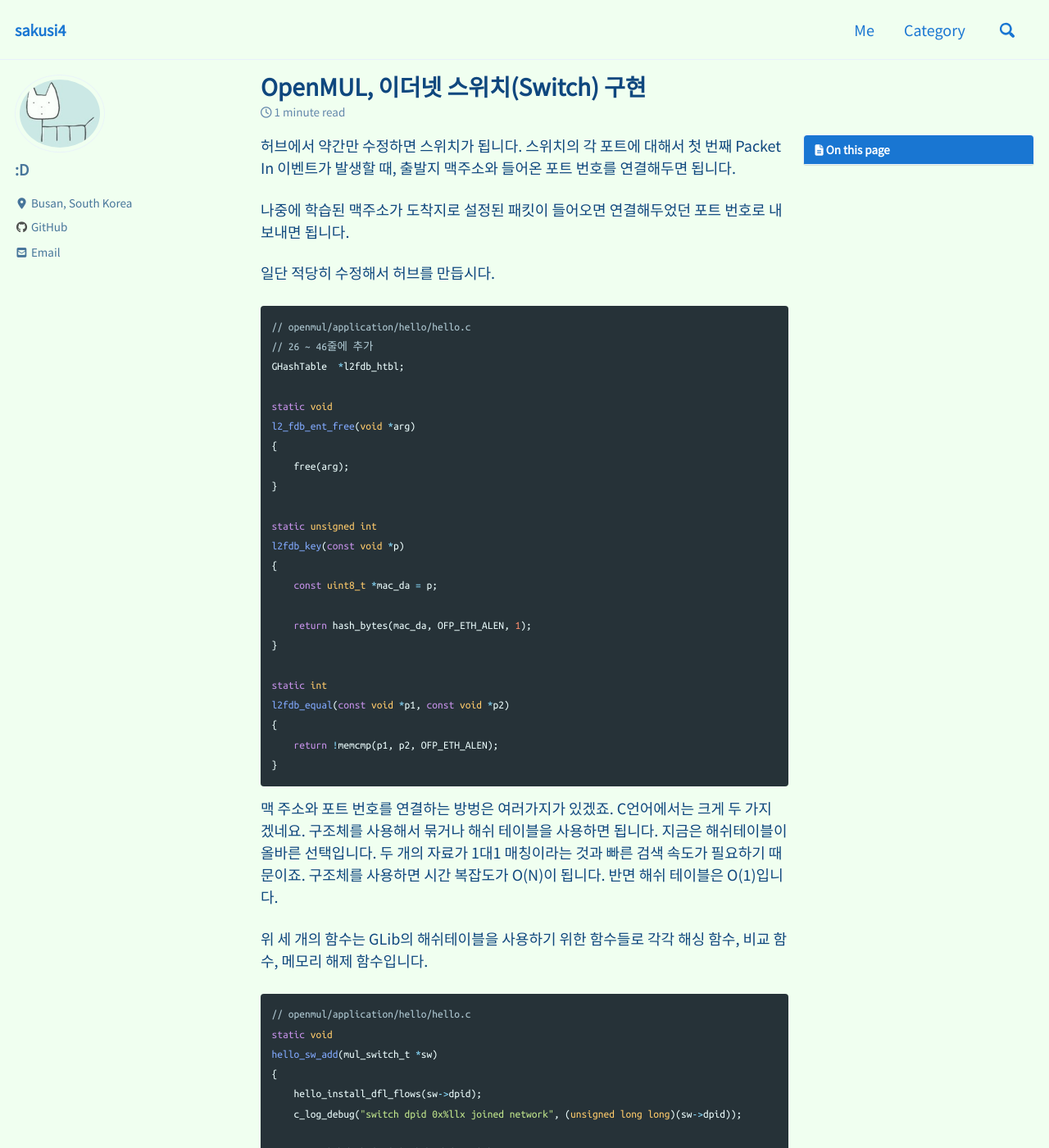
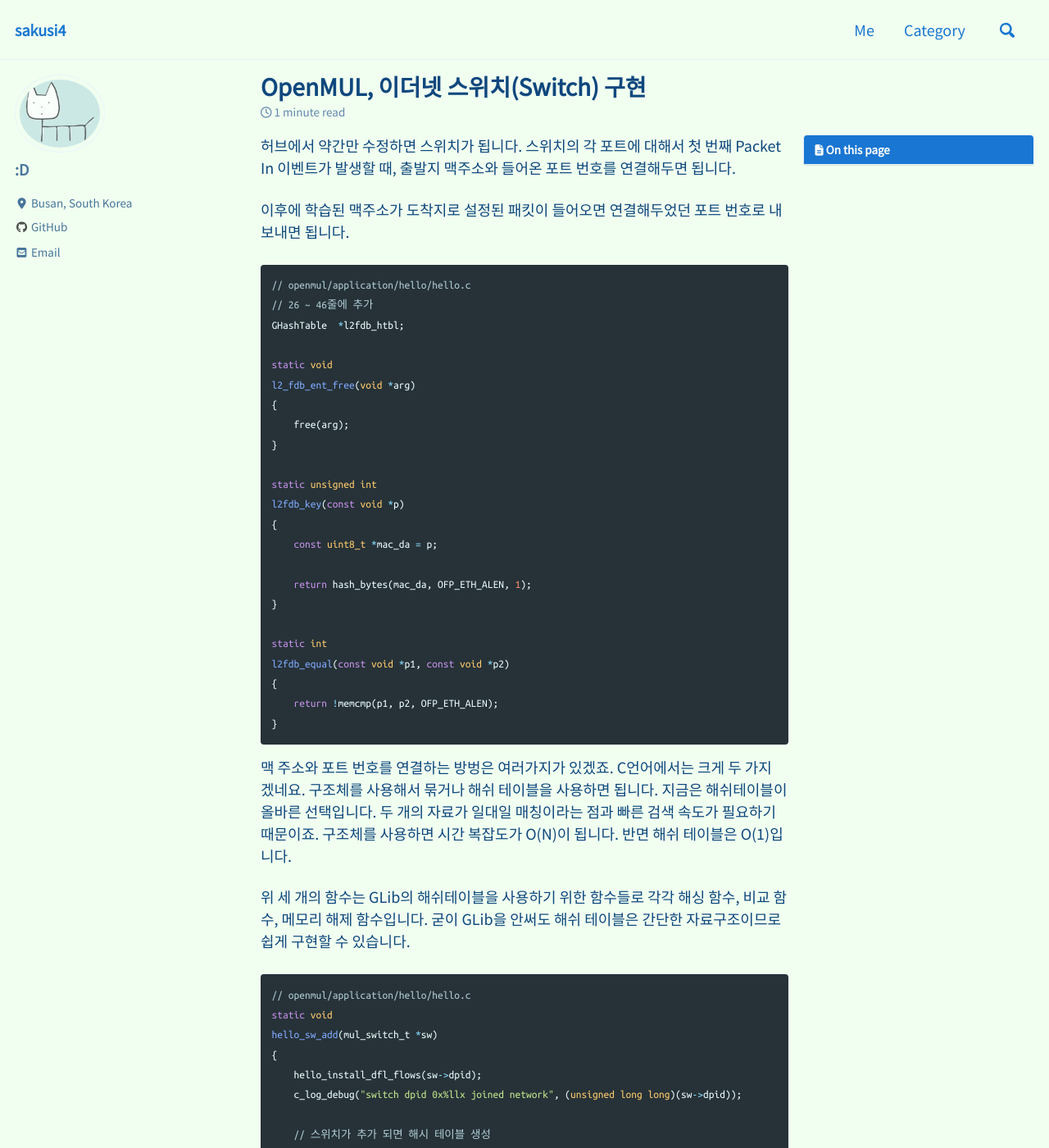
Before and after one commit to sakusi4/sakusi4.github.io, a Jekyll site: the page built from _posts/2020-12-04-OpenMUL-2.md, in a window 1280 px wide and 1400 px high. Shown: the whole window at 82% size. Built offline with Jekyll 4.4.1, drawn with Linux system fonts in a browser that asks for light colours; cached includes are drawn as plain includes; nearby versions of some CDN libraries; comment, search, counter and statistics services are not loaded.

Commit message:
no message

```diff
--- a/_posts/2020-12-04-OpenMUL-2.md
+++ b/_posts/2020-12-04-OpenMUL-2.md
@@ -8,9 +8,7 @@ toc: true
 ---
 허브에서 약간만 수정하면 스위치가 됩니다. 스위치의 각 포트에 대해서 첫 번째 Packet In 이벤트가 발생할 때, 출발지 맥주소와 들어온 포트 번호를 연결해두면 됩니다.
 
-나중에 학습된 맥주소가 도착지로 설정된 패킷이 들어오면 연결해두었던 포트 번호로 내보내면 됩니다.
-
-일단 적당히 수정해서 허브를 만듭시다.
+이후에 학습된 맥주소가 도착지로 설정된 패킷이 들어오면 연결해두었던 포트 번호로 내보내면 됩니다.
 
 {% highlight c %}
 // openmul/application/hello/hello.c
@@ -39,9 +37,10 @@ l2fdb_equal(const void *p1, const void *p2)
 
 {% endhighlight %}
 
-맥 주소와 포트 번호를 연결하는 방벙은 여러가지가 있겠죠. C언어에서는 크게 두 가지 겠네요. 구조체를 사용해서 묶거나 해쉬 테이블을 사용하면 됩니다. 지금은 해쉬테이블이 올바른 선택입니다. 두 개의 자료가 1대1 매칭이라는 것과 빠른 검색 속도가 필요하기 때문이죠. 구조체를 사용하면 시간 복잡도가 O(N)이 됩니다. 반면 해쉬 테이블은 O(1)입니다.
+맥 주소와 포트 번호를 연결하는 방벙은 여러가지가 있겠죠. C언어에서는 크게 두 가지 겠네요. 구조체를 사용해서 묶거나 해쉬 테이블을 사용하면 됩니다. 지금은 해쉬테이블이 올바른 선택입니다. 두 개의 자료가 일대일 매칭이라는 점과 빠른 검색 속도가 필요하기 때문이죠. 구조체를 사용하면 시간 복잡도가 O(N)이 됩니다. 반면 해쉬 테이블은 O(1)입니다.
 
 위 세 개의 함수는 GLib의 해쉬테이블을 사용하기 위한 함수들로 각각 해싱 함수, 비교 함수, 메모리 해제 함수입니다.
+굳이 GLib을 안써도 해쉬 테이블은 간단한 자료구조이므로 쉽게 구현할 수 있습니다.
 
 {% highlight c %}
 // openmul/application/hello/hello.c
```
